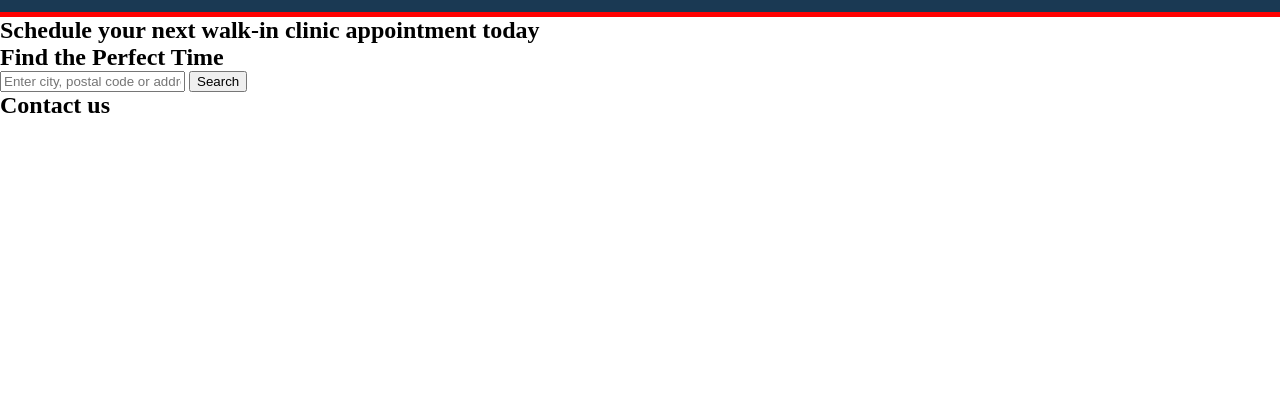
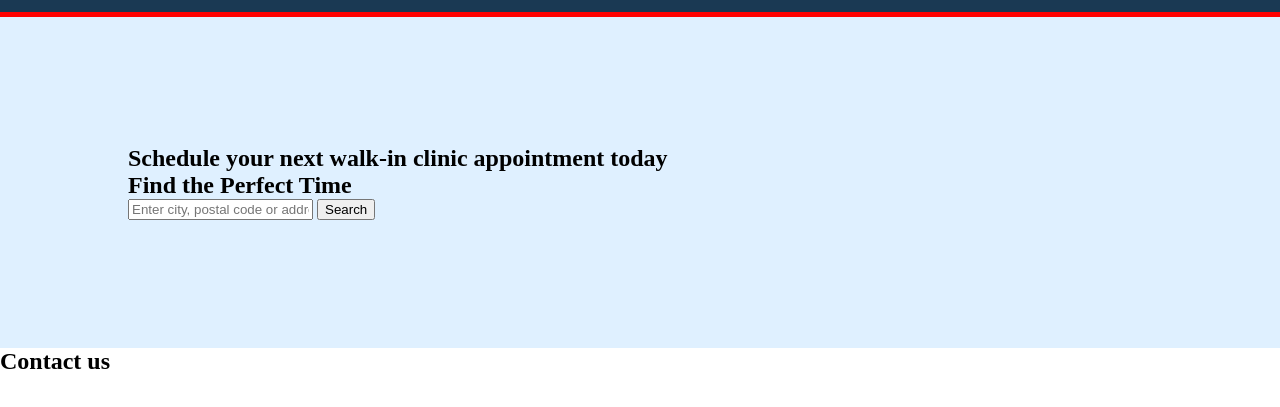
Before and after one commit to fahimcodesthings/clientQ, a plain HTML site: page index.html in a window 1280 px wide. Shown: the part 67-474 px from the top of the page. Drawn offline with Linux system fonts and the light colour scheme; a web font is replaced by a local one.

Commit message:
attempted hero section

```diff
--- a/index.html
+++ b/index.html
@@ -27,7 +27,7 @@
   </header>
 
   <section class="hero">
-    <div class="container">
+    <div class="hero-section">
       <h1 class="hero-header">Schedule your next walk-in clinic appointment today</h1>
       <class="search-header">
         <h2>Find the Perfect Time</h2>
--- a/style.css
+++ b/style.css
@@ -26,7 +26,7 @@ header {
   margin-right: 10px;
 }
 
-.topheader a, .book-button a{
+.topheader a, .book-button a, .hero{
     font-family: 'Bakbak One';
 }
 
@@ -58,4 +58,10 @@ header {
 .book-button a:hover{
   color: #1A3953;
   transition: color 0.1s ease-in-out;
+
 }
+
+.hero{
+  background-color: #DFF0FF;
+  padding: 10vw;
+}
```
